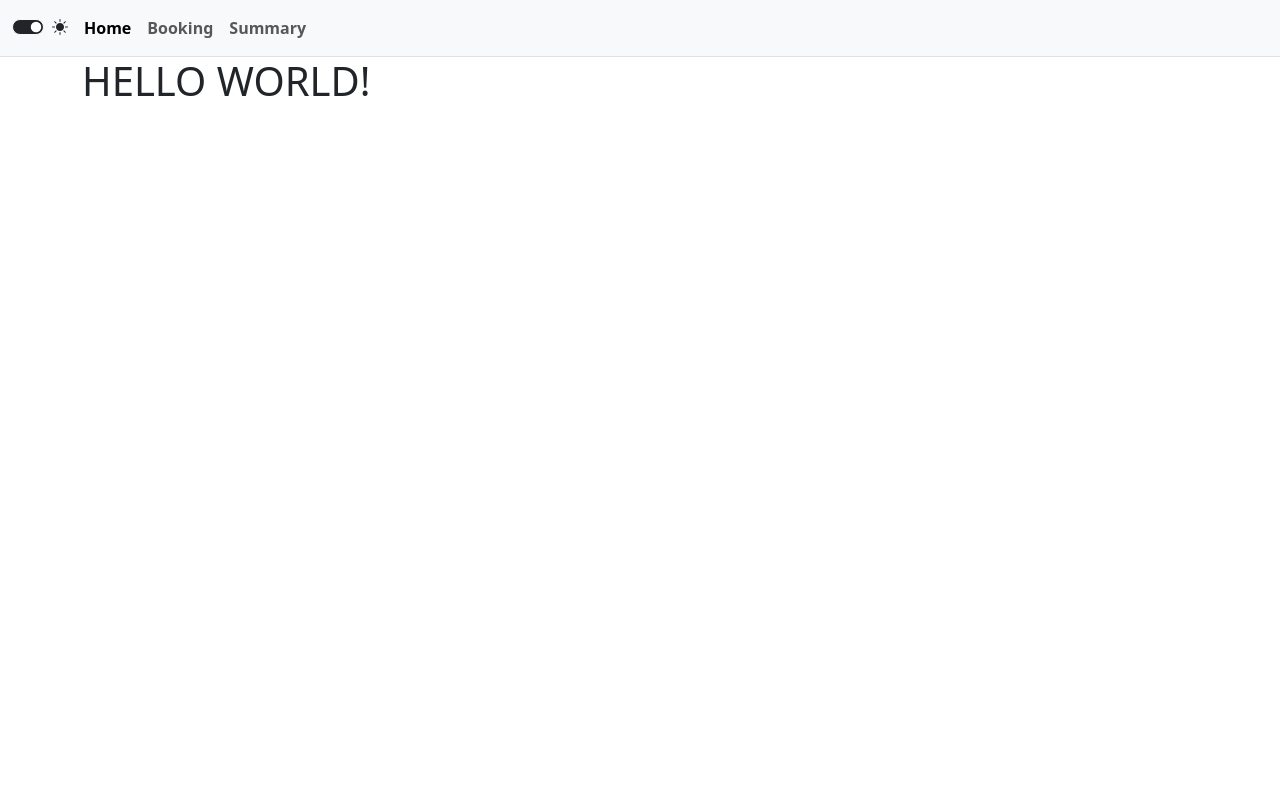
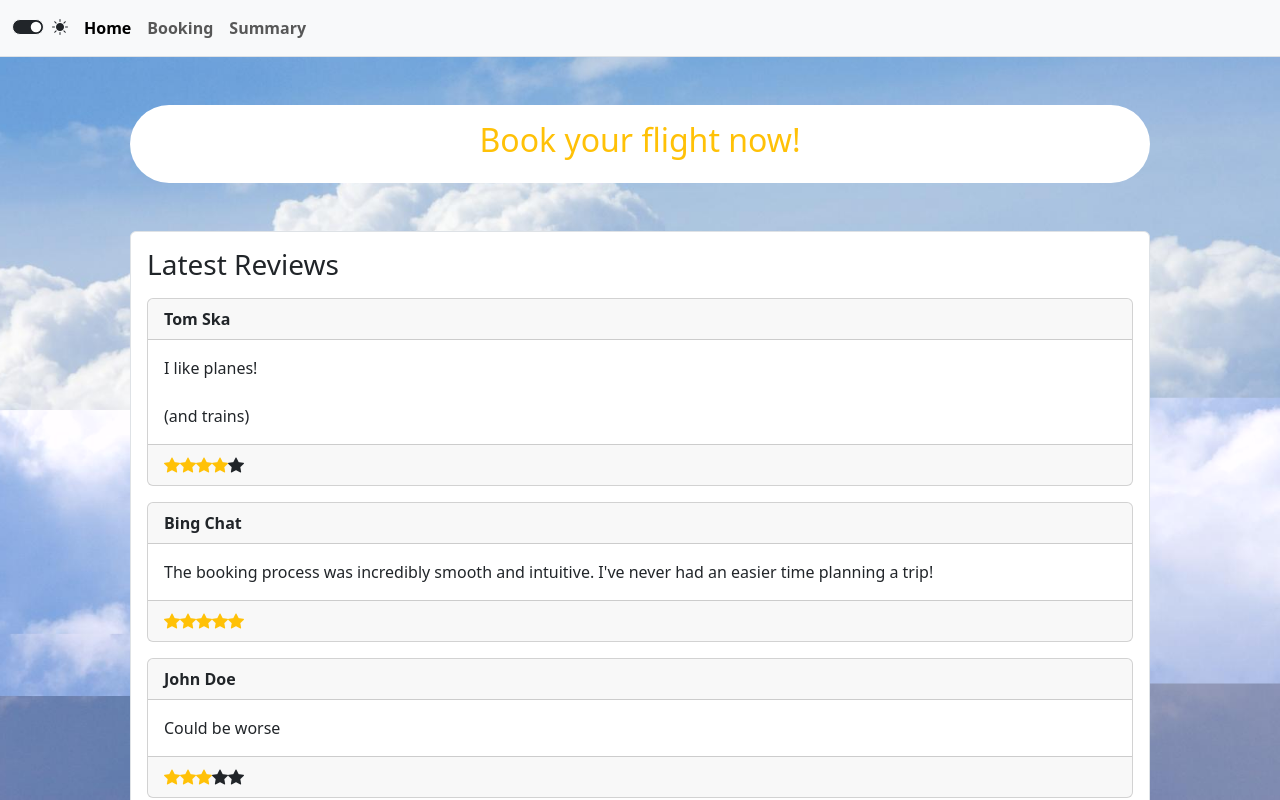
Before and after one commit to NeuSzft/IktAirlines, a Vue app in the folder AirportWeb/: page / in a window 1280 px wide. Shown: the top 800 px of the page. Built offline with nearby package versions, Linux system fonts and the light colour scheme; no server answers.

Commit message:
Added Home page and Review component

```diff
--- /dev/null
+++ b/AirportWeb/src/components/Review.vue
@@ -0,0 +1,31 @@
+<template>
+    <div class="card">
+        <div class="card-header">
+            <b>{{ name }}</b>
+        </div>
+        <div class="card-body">
+            <div :style="multiLine">{{ text }}</div>
+        </div>
+        <div class="card-footer">
+            <i v-for="_ in stars" class="bi bi-star-fill text-warning"></i>
+            <i v-for="_ in 5 - stars" class="bi bi-star-fill"></i>
+        </div>
+    </div>
+</template>
+
+<script>
+export default {
+    props: [
+        'name',
+        'text',
+        'stars'
+    ],
+    computed: {
+        multiLine() {
+            return {
+                'white-space': 'pre-line'
+            }
+        }
+    }
+}
+</script>
--- a/AirportWeb/src/pages/Home.vue
+++ b/AirportWeb/src/pages/Home.vue
@@ -1,15 +1,46 @@
 <template>
+    <div :style="backgroundStyle"></div>
     <PageLayout>
-        <h1>HELLO WORLD!</h1>
+        <div class="text-center rounded m-5">
+            <span class="badge rounded-pill bg-body p-3 w-100">
+                <h2><router-link to="/booking" class="nav-link text-warning">Book your flight now!</router-link></h2>
+            </span>
+        </div>
+        <div class="border rounded bg-body m-5">
+            <h3 class="text-body mt-3 mx-3">Latest Reviews</h3>
+            <Review :name="'Tom Ska'" :text="'I like planes!\n\n(and trains)'" :stars="4" class="m-3" />
+            <Review :name="'Bing Chat'" :text="'The booking process was incredibly smooth and intuitive. I\'ve never had an easier time planning a trip!'" :stars="5" class="m-3" />
+            <Review :name="'John Doe'" :text="'Could be worse'" :stars="3" class="m-3" />
+            <Review :name="'Tele Pete'" :text="'I do not care what anyone says! In my opinion the site is user-friendly and well designed!'" :stars="5" class="m-3" />
+            <Review :name="'Tsavi'" :text="'not made with asp.net'" :stars="0" class="m-3" />
+        </div>
     </PageLayout>
 </template>
 
 <script>
 import PageLayout from '@layouts/PageLayout.vue'
+import Review from '@components/Review.vue'
+import BackgroundImage from '@images/clouds.jpg'
 
 export default {
-    components:{
-        PageLayout
+    components: {
+        PageLayout,
+        Review
+    },
+    computed: {
+        backgroundStyle() {
+            return {
+                'background-image': `url(${BackgroundImage})`,
+                'background-position': 'center',
+                'background-repeat': 'no-repeat',
+                'background-size': 'cover',
+                'background-attachment': 'fixed',
+                'position': 'fixed',
+                'width': '100%',
+                'height': '100%',
+                'z-index': '-1'
+            }
+        }
     }
 }
 </script>
--- a/AirportWeb/vite.config.js
+++ b/AirportWeb/vite.config.js
@@ -17,7 +17,8 @@ export default defineConfig({
             "@utils": fileURLToPath(new URL('./src/utils', import.meta.url)),
             "@components": fileURLToPath(new URL('./src/components', import.meta.url)),
             "@layouts": fileURLToPath(new URL('./src/layouts', import.meta.url)),
-            "@pages": fileURLToPath(new URL('./src/pages', import.meta.url))
+            "@pages": fileURLToPath(new URL('./src/pages', import.meta.url)),
+            "@images": fileURLToPath(new URL('./src/images', import.meta.url))
         }
     }
 })
```
Also changed, not shown: AirportWeb/src/images/clouds.jpg (added).
